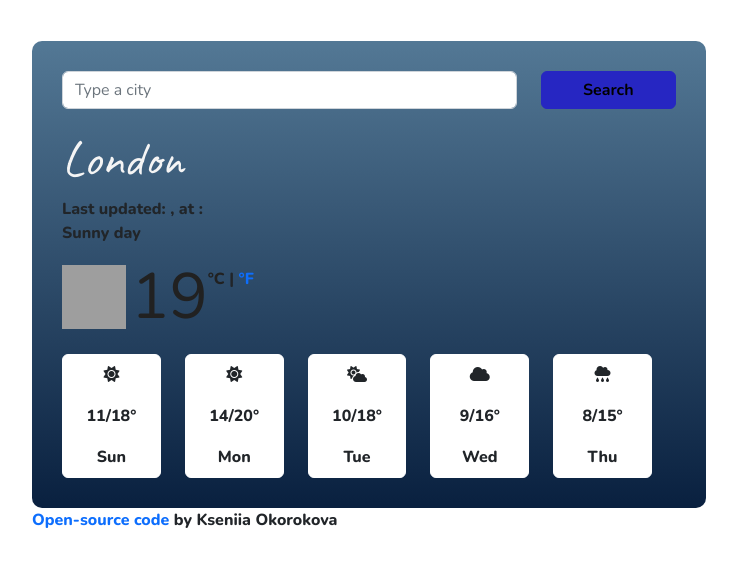
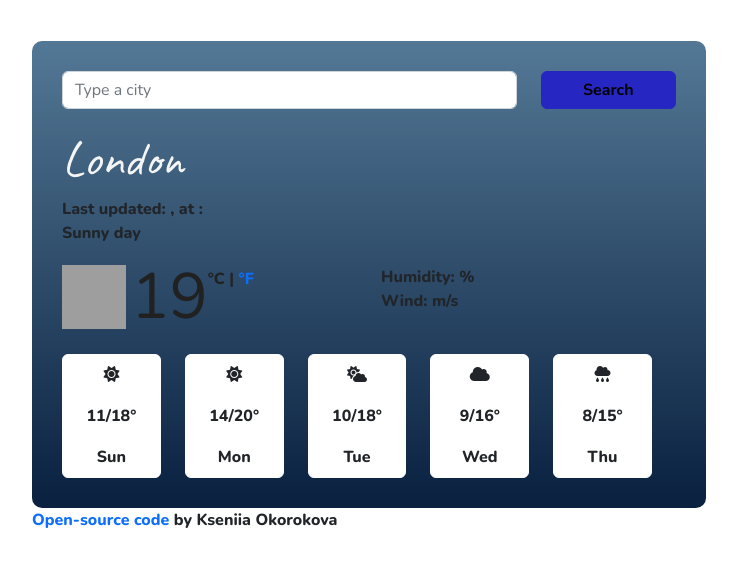
Before and after one commit to FrankThalia/weather_app, a plain HTML site: page index.html in a window 1280 px wide. Shown: the whole page, without its empty margins (271-1008 px from the left). Drawn offline with nearby package versions, Linux system fonts and the light colour scheme; grey boxes are pictures that could not be loaded.

Commit message:
added humidity, wind

```diff
--- a/index.html
+++ b/index.html
@@ -84,7 +84,12 @@
                 </div>
               </div>
             </div>
-
+            <div class="col-6">
+              <ul>
+                <li>Humidity: <span id="humidity"></span>%</li>
+                <li>Wind: <span id="wind"></span> m/s</li>
+              </ul>
+            </div>
             <div class="weather-forecast" id="forecast"></div>
             <div class="row weather-list">
               <div class="col-sm">
```
